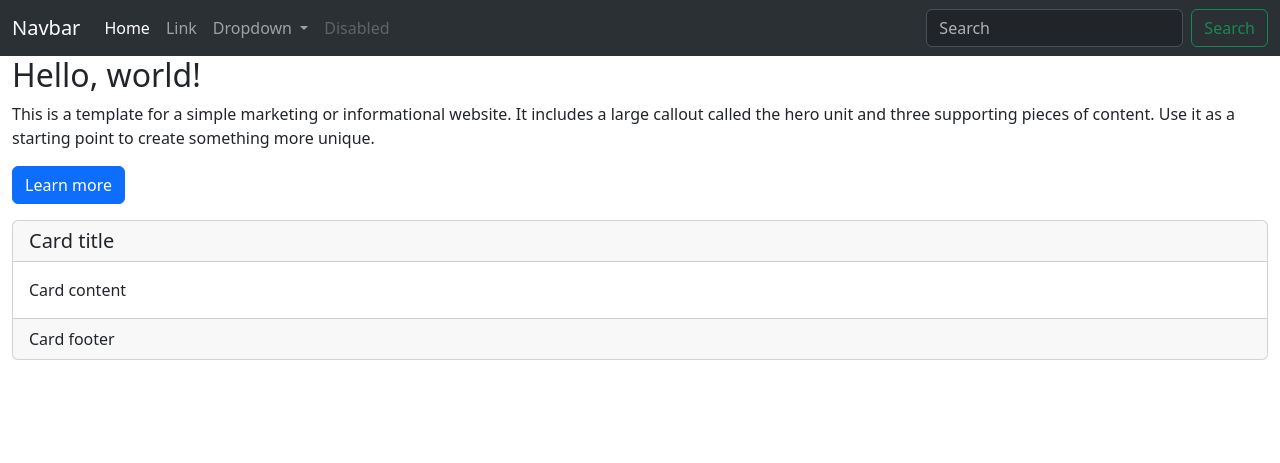
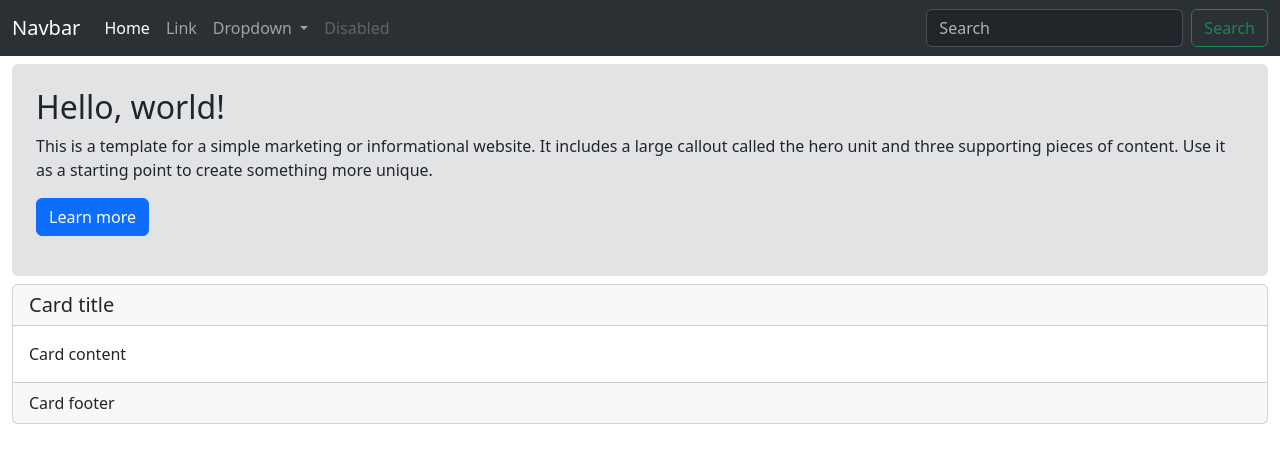
Before and after one commit to Zanettifabio/django02, a Django app: page / in a window 1280 px wide. Shown: the top 463 px of the page. Run offline with Django 4.2, Linux system fonts and the light colour scheme; some libraries are stand-ins or nearby versions.

Commit message:
correção de layout card central 'hello, world'

```diff
--- a/pypro02/base/templates/base/home.html
+++ b/pypro02/base/templates/base/home.html
@@ -61,7 +61,7 @@
 	<div class="row">
 		<div class="col-md-12">
 
-			<div class="jumbotron">
+			<div class="jumbotron bg-secondary-subtle rounded p-4 my-2">
 				<h2>
 					Hello, world!
 				</h2>
```
